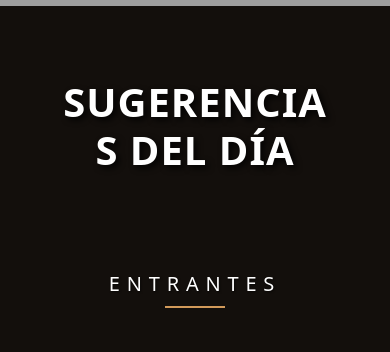
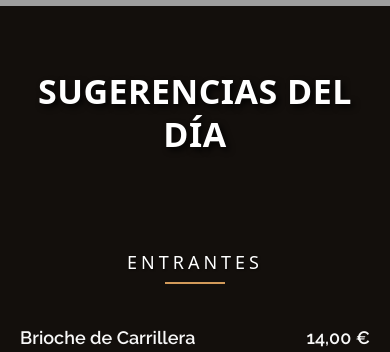
Before and after one commit to santiago-rey2/First-React-Proyect, a React (Vite) app in the folder carta-restaurante/: page / in a window 390 px wide. Shown: the part 416-768 px from the top of the page. Built offline with nearby package versions, Linux system fonts and the light colour scheme; grey boxes are pictures that could not be loaded.

Commit message:
[DEV] Correción cortes abruptos de texto

```diff
--- a/carta-restaurante/src/components/Menu/MenuSection.css
+++ b/carta-restaurante/src/components/Menu/MenuSection.css
@@ -31,7 +31,13 @@
   text-shadow: 3px 3px 6px rgba(0, 0, 0, 0.9);
   position: relative;
   z-index: 3;
-  white-space: nowrap;
+  line-height: 1.2;
+  word-break: keep-all;
+  overflow-wrap: break-word;
+  padding: 0 1rem;
+  max-width: 90%;
+  margin-left: auto;
+  margin-right: auto;
 }
 
 /* Línea decorativa debajo del título */
@@ -187,13 +193,16 @@
     font-size: 4rem;
     font-weight: 800;
     text-shadow: 3px 3px 6px rgba(0, 0, 0, 0.9);
-    white-space: nowrap;
-    padding: 2rem 0 50px 0;
-    width: 75%;
+    padding: 2rem 1.5rem 50px 1.5rem;
+    width: 80%;
+    max-width: 80%;
     color: #ffffff;
     text-align: center;
     text-transform: uppercase;
     letter-spacing: 1px;
+    line-height: 1.2;
+    word-break: keep-all;
+    overflow-wrap: break-word;
     background-color: var(--wp--preset--color--theme-4);
     border-radius: 8px 8px 0 0;
     backdrop-filter: blur(10px);
@@ -223,16 +232,20 @@
     font-size: 4rem;
     font-weight: 800;
     margin-bottom: 2rem;
-    padding: 0;
+    padding: 0 1.5rem;
     background-color: transparent;
     backdrop-filter: none;
     box-shadow: none;
     border-radius: 0;
-    max-width: none;
+    max-width: 90%;
     width: auto;
     text-shadow: 3px 3px 6px rgba(0, 0, 0, 0.9);
-    white-space: nowrap;
     text-align: center;
+    line-height: 1.2;
+    word-break: keep-all;
+    overflow-wrap: break-word;
+    margin-left: auto;
+    margin-right: auto;
   }
 }
 
@@ -310,14 +323,13 @@
     font-size: 40px !important;
     margin: 2rem auto !important;
     width: auto !important;
-    max-width: calc(100% - 2rem) !important;
-    white-space: normal !important;
+    max-width: calc(100% - 1rem) !important;
     color: #ffffff !important;
     text-shadow: 3px 3px 6px rgba(0, 0, 0, 0.9) !important;
     position: relative !important;
     transform: none !important;
     z-index: 2 !important;
-    padding: 0 !important;
+    padding: 0 1rem !important;
     background-color: transparent !important;
     backdrop-filter: none !important;
     box-shadow: none !important;
@@ -325,9 +337,10 @@
     text-align: center !important;
     text-transform: uppercase !important;
     letter-spacing: 1px !important;
-    line-height: 1.2 !important;
-    word-wrap: break-word !important;
+    line-height: 1.3 !important;
+    word-break: keep-all !important;
     overflow-wrap: break-word !important;
+    hyphens: auto !important;
   }
 
   .section-title::after {
@@ -341,7 +354,11 @@
     letter-spacing: 6.8px !important;
     margin: 1rem auto !important;
     width: auto !important;
-    max-width: calc(100% - 2rem) !important;
+    max-width: calc(100% - 1rem) !important;
+    padding: 0 1rem !important;
+    line-height: 1.4 !important;
+    word-break: keep-all !important;
+    overflow-wrap: break-word !important;
   }
 
   .subsection-title::after {
@@ -385,3 +402,42 @@
     max-width: 240px !important;
   }
 }
+
+/* Pantallas extra pequeñas - títulos más compactos */
+@media (max-width: 480px) {
+  .section-title {
+    font-size: 34px !important;
+    letter-spacing: 0.5px !important;
+    line-height: 1.25 !important;
+    margin: 1.5rem auto !important;
+    padding: 0 0.75rem !important;
+    max-width: calc(100% - 0.5rem) !important;
+  }
+
+  .subsection-title {
+    font-size: 18px !important;
+    letter-spacing: 4px !important;
+    line-height: 1.3 !important;
+    padding: 0 0.75rem !important;
+  }
+}
+
+/* Pantallas muy pequeñas */
+@media (max-width: 360px) {
+  .section-title {
+    font-size: 28px !important;
+    letter-spacing: 0.3px !important;
+    line-height: 1.2 !important;
+    margin: 1rem auto !important;
+    padding: 0 0.5rem !important;
+    word-spacing: 0.1em !important;
+    max-width: calc(100% - 0.25rem) !important;
+  }
+
+  .subsection-title {
+    font-size: 16px !important;
+    letter-spacing: 2px !important;
+    padding: 0 0.5rem !important;
+    max-width: calc(100% - 0.25rem) !important;
+  }
+}
```
